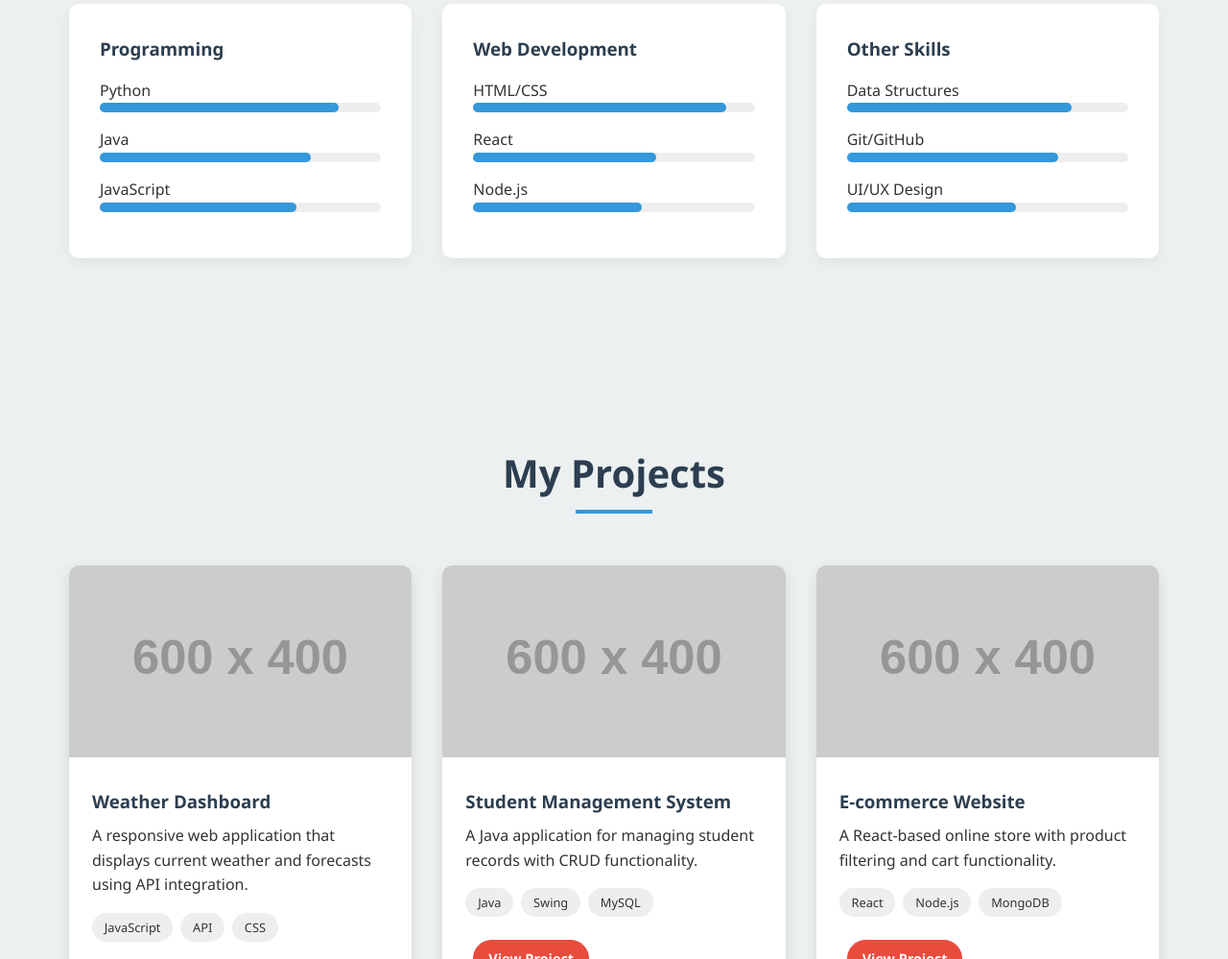
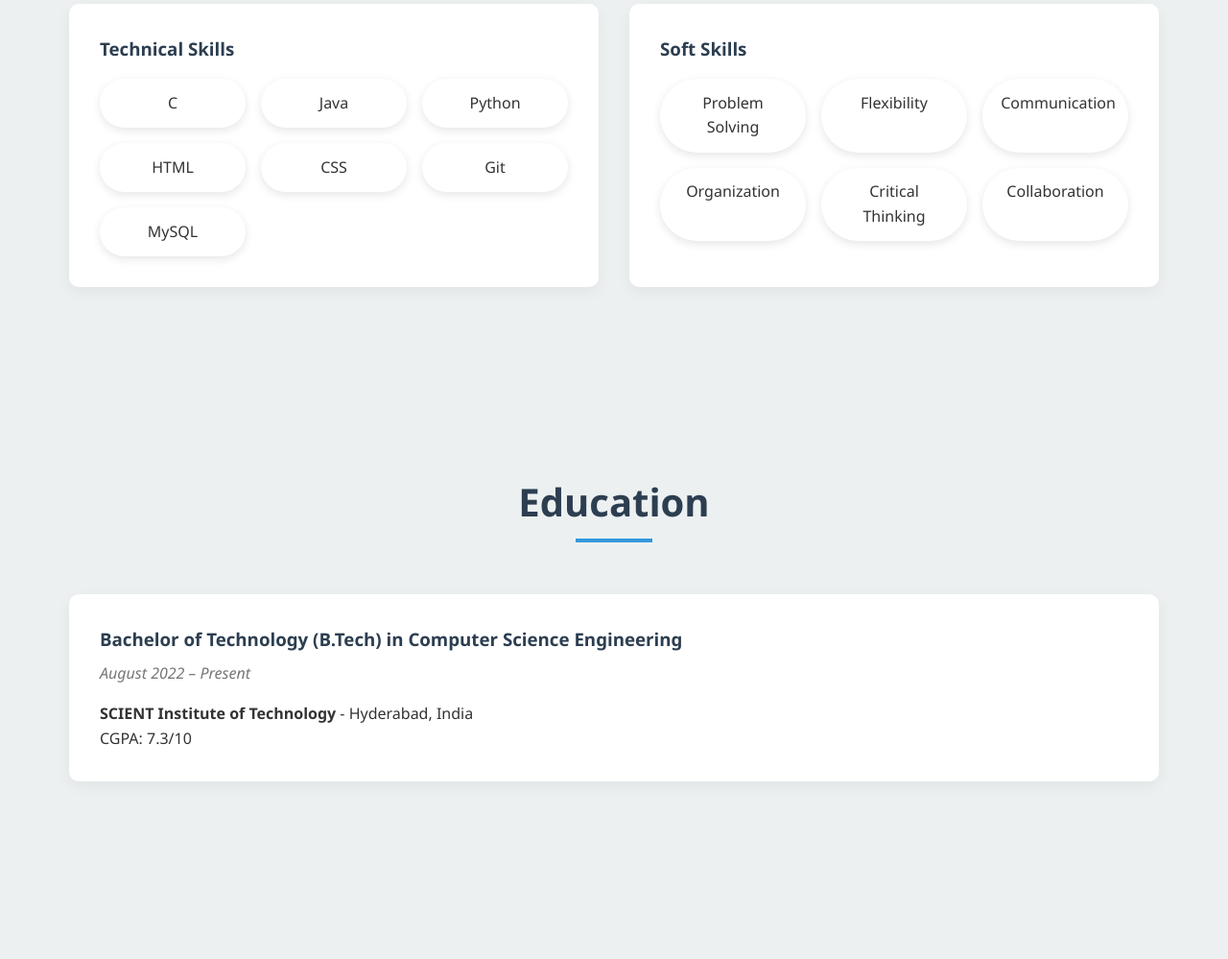
Before and after one commit to shiva008-star/vattikoti-shiva-portfolio-, a plain HTML site: page index.html in a window 1280 px wide. Shown: the part 1801-2800 px from the top of the page at 96% size. Drawn offline with Linux system fonts and the light colour scheme; placeholder pictures from the web are drawn by us.

Commit message:
index.html

```diff
--- a/index.html
+++ b/index.html
@@ -3,7 +3,7 @@
 <head>
     <meta charset="UTF-8">
     <meta name="viewport" content="width=device-width, initial-scale=1.0">
-    <title>Your Name | Undergraduate Portfolio</title>
+    <title>Shiva Vattikoti | Computer Science Student</title>
     <link rel="stylesheet" href="https://cdnjs.cloudflare.com/ajax/libs/font-awesome/6.4.0/css/all.min.css">
     <style>
         :root {
@@ -343,6 +343,27 @@
             padding: 2rem;
         }
 
+        .skills-grid {
+            display: grid;
+            grid-template-columns: repeat(auto-fit, minmax(150px, 1fr));
+            gap: 1rem;
+        }
+
+        .skill-pill {
+            background: white;
+            padding: 0.8rem 1.2rem;
+            border-radius: 50px;
+            box-shadow: 0 3px 10px rgba(0, 0, 0, 0.1);
+            text-align: center;
+            transition: all 0.3s;
+        }
+
+        .skill-pill:hover {
+            background: var(--primary-color);
+            color: white;
+            transform: translateY(-3px);
+        }
+
         @media (max-width: 768px) {
             .about-content {
                 grid-template-columns: 1fr;
@@ -361,12 +382,12 @@
 <body>
     <nav>
         <div class="nav-container">
-            <div class="logo">YourName</div>
+            <div class="logo">Shiva Vattikoti</div>
             <ul class="nav-links">
                 <li><a href="#about">About</a></li>
                 <li><a href="#skills">Skills</a></li>
-                <li><a href="#projects">Projects</a></li>
                 <li><a href="#education">Education</a></li>
+                <li><a href="#activities">Activities</a></li>
                 <li><a href="#contact">Contact</a></li>
             </ul>
         </div>
@@ -374,11 +395,11 @@
 
     <header>
         <div class="hero-content">
-            <h1>Hi, I'm <span style="color: var(--accent-color);">Your Name</span></h1>
+            <h1>Hi, I'm <span style="color: var(--accent-color);">Shiva Vattikoti</span></h1>
             <div class="typewriter" id="typewriter"></div>
             <div>
-                <a href="#projects" class="btn">View My Work</a>
-                <a href="#" class="btn">Download Resume</a>
+                <a href="#skills" class="btn">View My Skills</a>
+                <a href="#contact" class="btn">Contact Me</a>
             </div>
         </div>
     </header>
@@ -389,12 +410,12 @@
         </div>
         <div class="about-content">
             <div>
-                <img src="https://via.placeholder.com/400x500" alt="Profile Image" class="profile-img">
+                <img src="https://via.placeholder.com/400x500" alt="Shiva Vattikoti" class="profile-img">
             </div>
             <div>
-                <h3>Undergraduate Student in [Your Major]</h3>
-                <p>I'm currently pursuing my Bachelor's degree at [Your University] with a passion for [your interests]. I love solving problems and creating innovative solutions through technology.</p>
-                <p>When I'm not studying or coding, you can find me [your hobbies/interests]. I'm always eager to learn new things and take on challenges that push me out of my comfort zone.</p>
+                <h3>Computer Science Engineering Student</h3>
+                <p>A highly motivated and detail-oriented undergraduate with a strong foundation in Computer Science. Eager to apply academic knowledge and learn through real-world challenges in a dynamic work environment.</p>
+                <p>Currently pursuing my B.Tech at SCIENT Institute of Technology with a CGPA of 7.3/10. Passionate about problem-solving and developing technical solutions.</p>
                 <div style="margin-top: 2rem;">
                     <a href="#contact" class="btn">Get In Touch</a>
                 </div>
@@ -408,119 +429,26 @@
         </div>
         <div class="skills-container">
             <div class="skill-item">
-                <h3>Programming</h3>
-                <div class="skill">
-                    <p>Python</p>
-                    <div class="skill-bar">
-                        <div class="skill-progress" style="width: 85%"></div>
-                    </div>
-                </div>
-                <div class="skill">
-                    <p>Java</p>
-                    <div class="skill-bar">
-                        <div class="skill-progress" style="width: 75%"></div>
-                    </div>
-                </div>
-                <div class="skill">
-                    <p>JavaScript</p>
-                    <div class="skill-bar">
-                        <div class="skill-progress" style="width: 70%"></div>
-                    </div>
+                <h3>Technical Skills</h3>
+                <div class="skills-grid">
+                    <div class="skill-pill">C</div>
+                    <div class="skill-pill">Java</div>
+                    <div class="skill-pill">Python</div>
+                    <div class="skill-pill">HTML</div>
+                    <div class="skill-pill">CSS</div>
+                    <div class="skill-pill">Git</div>
+                    <div class="skill-pill">MySQL</div>
                 </div>
             </div>
             <div class="skill-item">
-                <h3>Web Development</h3>
-                <div class="skill">
-                    <p>HTML/CSS</p>
-                    <div class="skill-bar">
-                        <div class="skill-progress" style="width: 90%"></div>
-                    </div>
-                </div>
-                <div class="skill">
-                    <p>React</p>
-                    <div class="skill-bar">
-                        <div class="skill-progress" style="width: 65%"></div>
-                    </div>
-                </div>
-                <div class="skill">
-                    <p>Node.js</p>
-                    <div class="skill-bar">
-                        <div class="skill-progress" style="width: 60%"></div>
-                    </div>
-                </div>
-            </div>
-            <div class="skill-item">
-                <h3>Other Skills</h3>
-                <div class="skill">
-                    <p>Data Structures</p>
-                    <div class="skill-bar">
-                        <div class="skill-progress" style="width: 80%"></div>
-                    </div>
-                </div>
-                <div class="skill">
-                    <p>Git/GitHub</p>
-                    <div class="skill-bar">
-                        <div class="skill-progress" style="width: 75%"></div>
-                    </div>
-                </div>
-                <div class="skill">
-                    <p>UI/UX Design</p>
-                    <div class="skill-bar">
-                        <div class="skill-progress" style="width: 60%"></div>
-                    </div>
-                </div>
-            </div>
-        </div>
-    </section>
-
-    <section id="projects">
-        <div class="section-title">
-            <h2>My Projects</h2>
-        </div>
-        <div class="projects-grid">
-            <div class="project-card">
-                <img src="https://via.placeholder.com/600x400" alt="Project 1" class="project-img">
-                <div class="project-info">
-                    <h3>Weather Dashboard</h3>
-                    <p>A responsive web application that displays current weather and forecasts using API integration.</p>
-                    <div class="project-tags">
-                        <span class="tag">JavaScript</span>
-                        <span class="tag">API</span>
-                        <span class="tag">CSS</span>
-                    </div>
-                    <div style="margin-top: 1rem;">
-                        <a href="#" class="btn" style="padding: 0.5rem 1rem; font-size: 0.9rem;">View Project</a>
-                    </div>
-                </div>
-            </div>
-            <div class="project-card">
-                <img src="https://via.placeholder.com/600x400" alt="Project 2" class="project-img">
-                <div class="project-info">
-                    <h3>Student Management System</h3>
-                    <p>A Java application for managing student records with CRUD functionality.</p>
-                    <div class="project-tags">
-                        <span class="tag">Java</span>
-                        <span class="tag">Swing</span>
-                        <span class="tag">MySQL</span>
-                    </div>
-                    <div style="margin-top: 1rem;">
-                        <a href="#" class="btn" style="padding: 0.5rem 1rem; font-size: 0.9rem;">View Project</a>
-                    </div>
-                </div>
-            </div>
-            <div class="project-card">
-                <img src="https://via.placeholder.com/600x400" alt="Project 3" class="project-img">
-                <div class="project-info">
-                    <h3>E-commerce Website</h3>
-                    <p>A React-based online store with product filtering and cart functionality.</p>
-                    <div class="project-tags">
-                        <span class="tag">React</span>
-                        <span class="tag">Node.js</span>
-                        <span class="tag">MongoDB</span>
-                    </div>
-                    <div style="margin-top: 1rem;">
-                        <a href="#" class="btn" style="padding: 0.5rem 1rem; font-size: 0.9rem;">View Project</a>
-                    </div>
+                <h3>Soft Skills</h3>
+                <div class="skills-grid">
+                    <div class="skill-pill">Problem Solving</div>
+                    <div class="skill-pill">Flexibility</div>
+                    <div class="skill-pill">Communication</div>
+                    <div class="skill-pill">Organization</div>
+                    <div class="skill-pill">Critical Thinking</div>
+                    <div class="skill-pill">Collaboration</div>
                 </div>
             </div>
         </div>
@@ -531,17 +459,24 @@
             <h2>Education</h2>
         </div>
         <div class="education-item">
-            <h3>Bachelor of Science in Computer Science</h3>
-            <p class="education-date">Expected Graduation: May 2025</p>
-            <p><strong>University Name</strong> - City, State</p>
-            <p>GPA: 3.7/4.0</p>
-            <p style="margin-top: 1rem;"><strong>Relevant Coursework:</strong> Data Structures, Algorithms, Web Development, Database Systems, Machine Learning</p>
+            <h3>Bachelor of Technology (B.Tech) in Computer Science Engineering</h3>
+            <p class="education-date">August 2022 – Present</p>
+            <p><strong>SCIENT Institute of Technology</strong> - Hyderabad, India</p>
+            <p>CGPA: 7.3/10</p>
+        </div>
+    </section>
+
+    <section id="activities">
+        <div class="section-title">
+            <h2>Activities</h2>
         </div>
         <div class="education-item">
-            <h3>High School Diploma</h3>
-            <p class="education-date">Graduated: June 2021</p>
-            <p><strong>High School Name</strong> - City, State</p>
-            <p>GPA: 4.0/4.0</p>
+            <h3>Technical Workshops & Hackathons</h3>
+            <p>Actively participated in technical workshops and college-level hackathons, gaining hands-on experience in real-world problem-solving.</p>
+        </div>
+        <div class="education-item">
+            <h3>Student Clubs & Events</h3>
+            <p>Contributed to student clubs and event organization, enhancing teamwork and leadership skills.</p>
         </div>
     </section>
 
@@ -553,16 +488,13 @@
             <div class="contact-info">
                 <h3>Contact Information</h3>
                 <div class="contact-details">
-                    <p><i class="fas fa-envelope"></i> your.email@university.edu</p>
-                    <p><i class="fas fa-phone"></i> (123) 456-7890</p>
-                    <p><i class="fas fa-map-marker-alt"></i> City, State</p>
+                    <p><i class="fas fa-envelope"></i> Shivavattikot/4@gmail.com</p>
+                    <p><i class="fas fa-map-marker-alt"></i> Champapet, Hyderabad, Telangana - 500079</p>
                 </div>
                 <h3>Connect With Me</h3>
                 <div class="social-links">
                     <a href="#"><i class="fab fa-linkedin-in"></i></a>
                     <a href="#"><i class="fab fa-github"></i></a>
-                    <a href="#"><i class="fab fa-twitter"></i></a>
-                    <a href="#"><i class="fab fa-instagram"></i></a>
                 </div>
             </div>
             <div class="contact-info">
@@ -584,7 +516,7 @@
     </section>
 
     <footer>
-        <p>&copy; 2023 Your Name. All rights reserved.</p>
+        <p>&copy; 2023 Shiva Vattikoti. All rights reserved.</p>
     </footer>
 
     <script>
@@ -592,9 +524,9 @@
         const typewriterElement = document.getElementById('typewriter');
         const texts = [
             "a Computer Science Student",
-            "a Web Developer",
             "a Problem Solver",
-            "an Aspiring Software Engineer"
+            "a Tech Enthusiast",
+            "an Aspiring Engineer"
         ];
         let textIndex = 0;
         let charIndex = 0;
@@ -616,11 +548,11 @@
 
             if (!isDeleting && charIndex === currentText.length) {
                 isDeleting = true;
-                typingSpeed = 1500; // Pause at end of text
+                typingSpeed = 1500;
             } else if (isDeleting && charIndex === 0) {
                 isDeleting = false;
                 textIndex = (textIndex + 1) % texts.length;
-                typingSpeed = 500; // Pause before typing next text
+                typingSpeed = 500;
             }
 
             setTimeout(typeWriter, typingSpeed);
```
